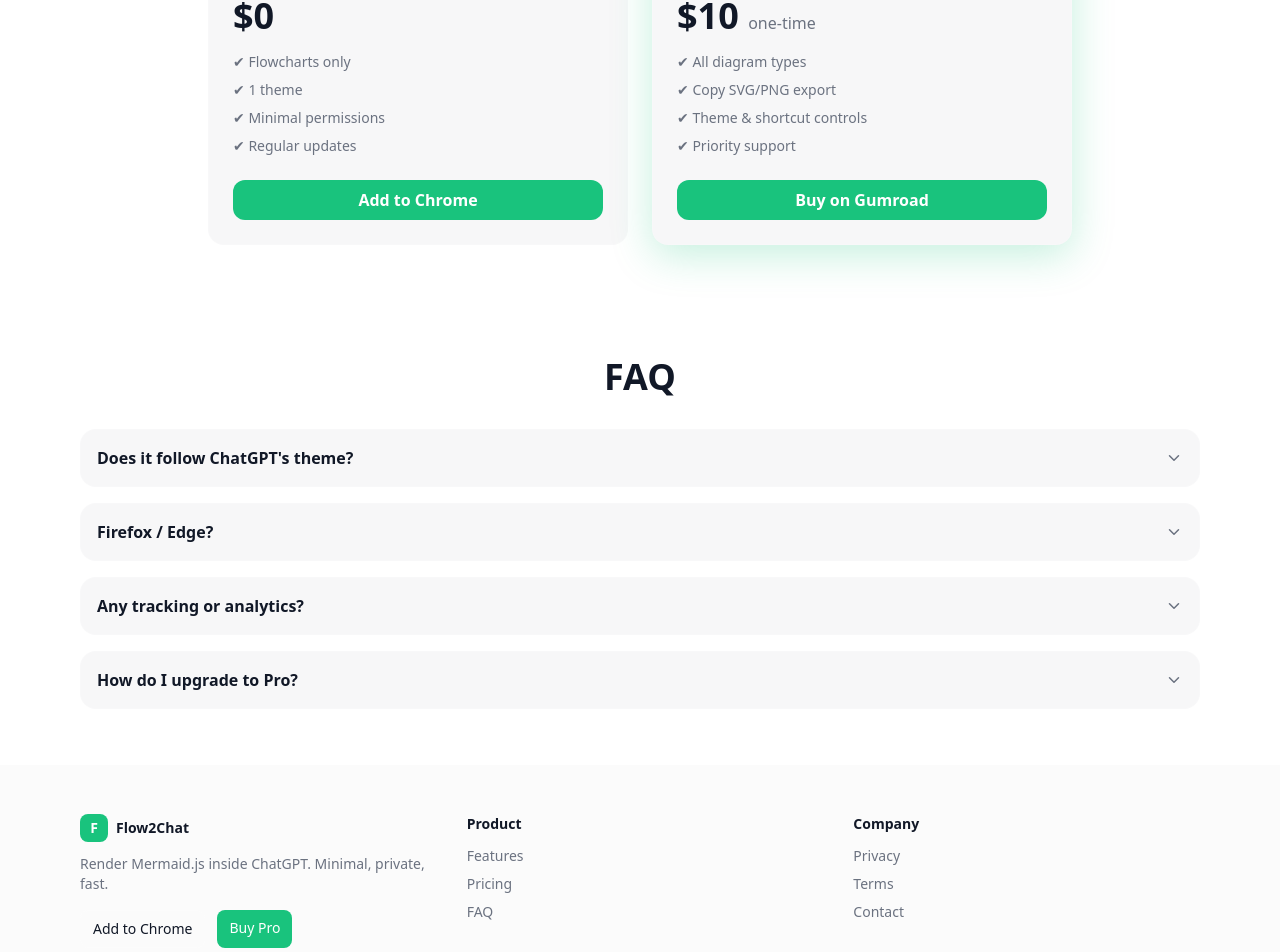
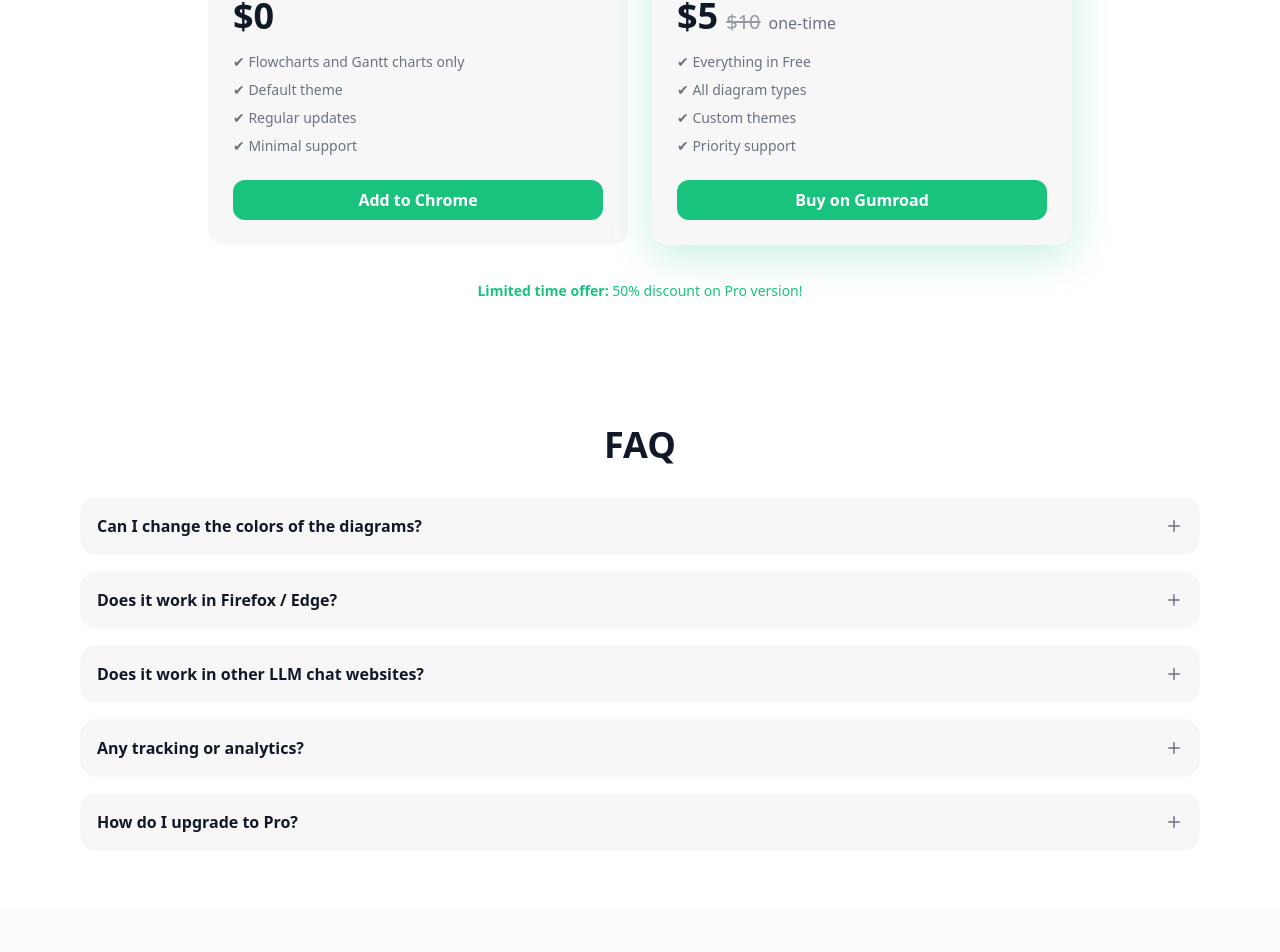
Before and after one commit to shadster-devs/landing-page, a Next.js app: page / in a window 1280 px wide. Shown: the part 1426-2378 px from the top of the page. Built offline with nearby package versions, Linux system fonts and the light colour scheme.

Commit message:
commit bruh

```diff
--- a/src/components/FAQ.tsx
+++ b/src/components/FAQ.tsx
@@ -2,21 +2,25 @@
 
 import { useState } from 'react';
 import { motion, AnimatePresence } from 'framer-motion';
-import { ChevronDown } from 'lucide-react';
+import { ChevronDown, Minus, Plus } from 'lucide-react';
 
 export default function FAQ() {
   const faqItems = [
     {
-      question: "Does it follow ChatGPT's theme?",
-      answer: "Yes. Works in light and dark. This page also supports theme toggle."
+      question: "Can I change the colors of the diagrams?",
+      answer: "Yes. You can also change the theme to a custom one with a Pro license."
     },
     {
-      question: "Firefox / Edge?",
-      answer: "Edge works via Chrome store. Firefox build is on the roadmap."
+      question: "Does it work in Firefox / Edge?",
+      answer: "Yes. Edge works via Chrome store. Firefox build is on the roadmap."
+    },
+    {
+      question: "Does it work in other LLM chat websites?",
+      answer: "No. It works only in ChatGPT for now. Gemini support is on the roadmap."
     },
     {
       question: "Any tracking or analytics?",
-      answer: "No. Flow2Chat has no tracking or analytics. Optional self-host of Mermaid.js."
+      answer: "No. Flow2Chat has no tracking or analytics. It's fully local and private."
     },
     {
       question: "How do I upgrade to Pro?",
@@ -82,9 +86,10 @@ function FAQItem({ question, answer, delay = 0 }: FAQItemProps) {
         <span>{question}</span>
         <motion.div
           animate={{ rotate: isOpen ? 180 : 0 }}
+          initial={{ rotate: 0 }}
           transition={{ duration: 0.3 }}
         >
-          <ChevronDown className="text-[var(--muted)]" size={18} />
+          {isOpen ? <Minus className="text-[var(--muted)] font-bold" size={18} /> : <Plus className="text-[var(--muted)] font-bold" size={18} />}
         </motion.div>
       </motion.button>
 
--- a/src/components/Footer.tsx
+++ b/src/components/Footer.tsx
@@ -39,28 +39,6 @@ export default function Footer() {
             Flow2Chat
           </div>
           <p className="mt-3 text-[var(--muted)]">Render Mermaid.js inside ChatGPT. Minimal, private, fast.</p>
-          <div className="mt-4 flex gap-3">
-            <motion.a
-              href="https://chromewebstore.google.com/"
-              target="_blank"
-              rel="noopener noreferrer"
-              className="px-3 py-2 rounded-lg border border-white/15"
-              whileHover={{ scale: 1.05, y: -2 }}
-              whileTap={{ scale: 0.95 }}
-            >
-              Add to Chrome
-            </motion.a>
-            <motion.a
-              href="https://gumroad.com/"
-              target="_blank"
-              rel="noopener noreferrer"
-              className="px-3 py-2 rounded-lg bg-accent text-white"
-              whileHover={{ scale: 1.05, y: -2 }}
-              whileTap={{ scale: 0.95 }}
-            >
-              Buy Pro
-            </motion.a>
-          </div>
         </motion.div>
 
         <motion.div variants={itemVariants}>
--- a/src/components/Pricing.tsx
+++ b/src/components/Pricing.tsx
@@ -29,10 +29,10 @@ export default function Pricing() {
           title="Free"
           price="$0"
           features={[
-            "Flowcharts only",
-            "1 theme",
-            "Minimal permissions",
-            "Regular updates"
+            "Flowcharts and Gantt charts only",
+            "Default theme",
+            "Regular updates",
+            "Minimal support"
           ]}
           buttonText="Add to Chrome"
           buttonLink="https://chromewebstore.google.com/"
@@ -43,12 +43,13 @@ export default function Pricing() {
         {/* Pro Tier */}
         <PricingTier
           title="Pro"
-          price="$10"
+          price="$5"
+          originalPrice="$10"
           priceSubtext="one‑time"
           features={[
+            "Everything in Free",
             "All diagram types",
-            "Copy SVG/PNG export",
-            "Theme & shortcut controls",
+            "Custom themes",
             "Priority support"
           ]}
           buttonText="Buy on Gumroad"
@@ -57,6 +58,17 @@ export default function Pricing() {
           delay={0.5}
         />
       </div>
+
+      {/* Limited time offer banner */}
+      <motion.div
+        className="mt-6 p-3 bg-accent/10 text-accent rounded-lg text-center text-sm"
+        initial={{ opacity: 0, y: 20 }}
+        whileInView={{ opacity: 1, y: 0 }}
+        viewport={{ once: true }}
+        transition={{ delay: 0.7, duration: 0.5 }}
+      >
+        <span className="font-semibold">Limited time offer:</span> 50% discount on Pro version!
+      </motion.div>
     </section>
   );
 }
@@ -64,6 +76,7 @@ export default function Pricing() {
 type PricingTierProps = {
   title: string;
   price: string;
+  originalPrice?: string;
   priceSubtext?: string;
   features: string[];
   buttonText: string;
@@ -76,6 +89,7 @@ type PricingTierProps = {
 function PricingTier({
   title,
   price,
+  originalPrice,
   priceSubtext,
   features,
   buttonText,
@@ -94,9 +108,23 @@ function PricingTier({
       whileHover={{ y: -5, transition: { duration: 0.2 } }}
     >
       <h3 className="text-xl font-semibold">{title}</h3>
-      <p className="text-4xl font-extrabold mt-1">
-        {price} {priceSubtext && <span className="text-base font-medium text-[var(--muted)]">{priceSubtext}</span>}
-      </p>
+
+      <div className="mt-1 flex items-baseline">
+        <p className="text-4xl font-extrabold">{price}</p>
+
+        {originalPrice && (
+          <span className="ml-2 text-xl line-through opacity-70 text-[var(--muted)]">
+            {originalPrice}
+          </span>
+        )}
+
+        {priceSubtext && (
+          <span className="ml-2 text-base font-medium text-[var(--muted)]">
+            {priceSubtext}
+          </span>
+        )}
+      </div>
+
       <ul className="mt-4 space-y-2 text-sm text-[var(--muted)]">
         {features.map((feature, index) => (
           <motion.li
```
